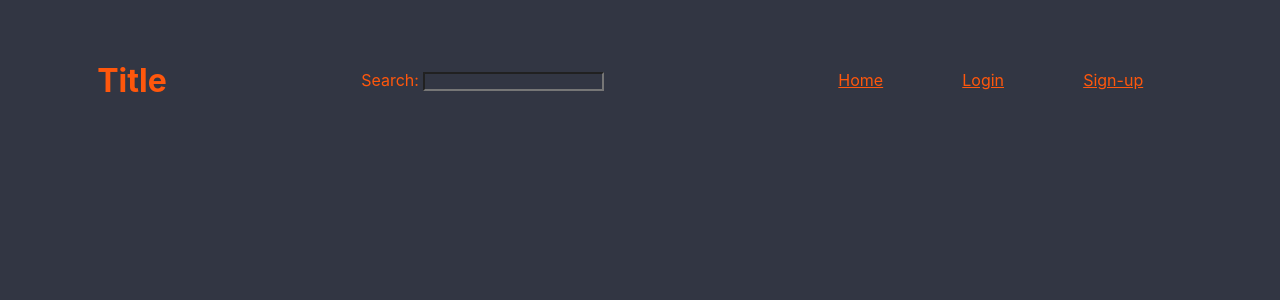
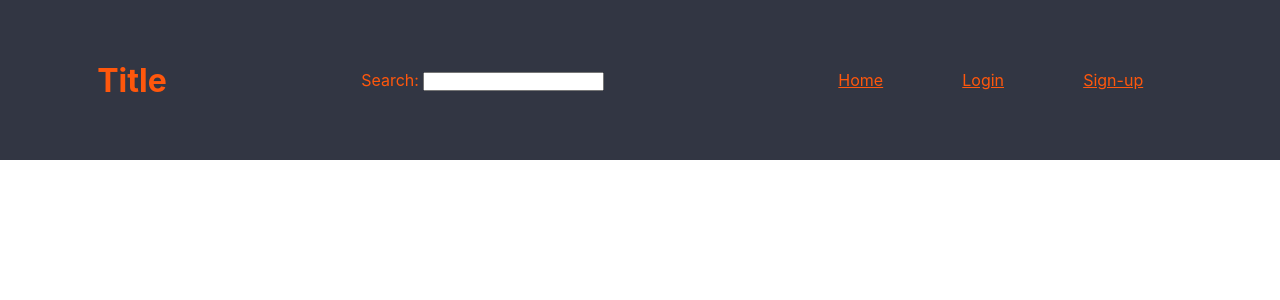
Before and after one commit to Food-Truck-BWPT/frontend, a React (Create React App) app in the folder foodtrucker/: page / in a window 1280 px wide. Shown: the top 300 px of the page. Built offline with nearby package versions, Linux system fonts and the light colour scheme.

Commit message:
changed the styling around some

```diff
--- a/foodtrucker/src/App.css
+++ b/foodtrucker/src/App.css
@@ -4,5 +4,4 @@
   margin: 0;
   padding: 0;
   color: #ff570c;
-  background-color: #323643;
 }
--- a/foodtrucker/src/components/Content.js
+++ b/foodtrucker/src/components/Content.js
@@ -2,6 +2,8 @@ import React from "react"
 import Login from "./Login"
 import Signup from "./Signup"
 import {Route} from "react-router-dom"
+
+
 
 function Content() {
     return (
--- a/foodtrucker/src/components/Header.js
+++ b/foodtrucker/src/components/Header.js
@@ -1,20 +1,21 @@
-import React from "react"
-import styled from "styled-components"
-import {Link} from "react-router-dom"
+import React from "react";
+import styled from "styled-components";
+import { Link } from "react-router-dom";
 
 const StyledHeader = styled.header`
-
   width: 100%;
   display: flex;
   justify-content: space-around;
   align-items: center;
   height: 20vh;
+  background-color: #323643;
+
   nav {
     display: flex;
     justify-content: space-around;
     width: 30%;
   }
-`
+`;
 
 function Header() {
   return (
@@ -30,7 +31,7 @@ function Header() {
         <Link to="/register">Sign-up</Link>
       </nav>
     </StyledHeader>
-    )
+  );
 }
 
 export default Header;
```
Lines whose indentation alone changed are shown as unchanged.
